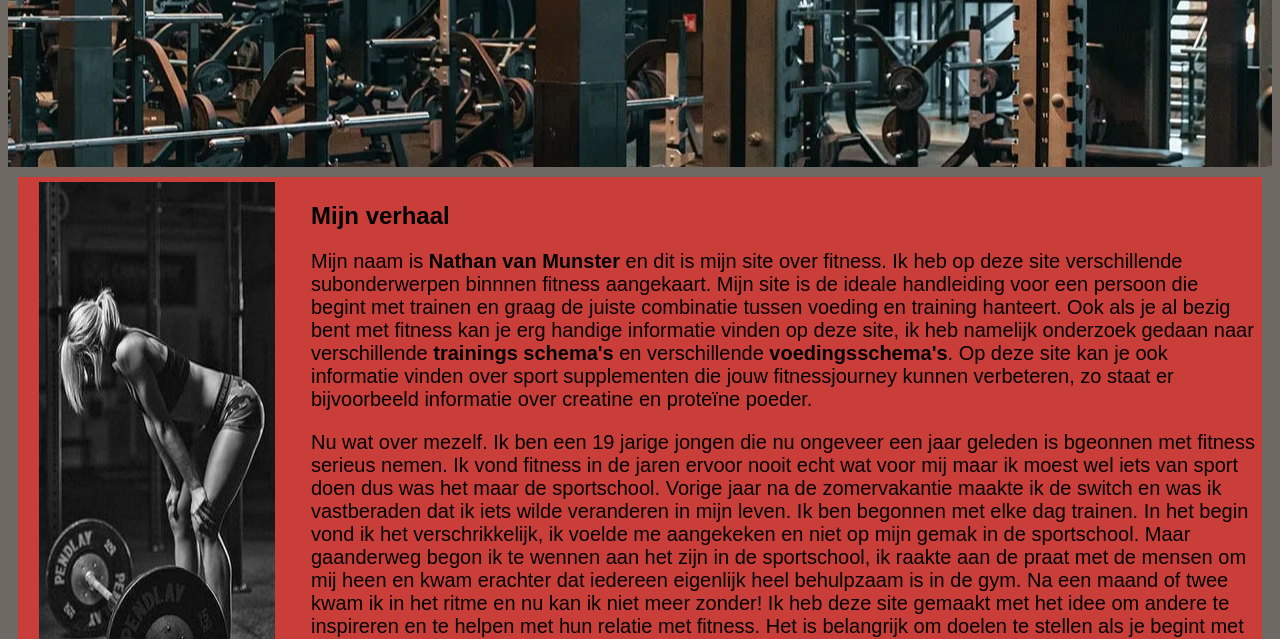
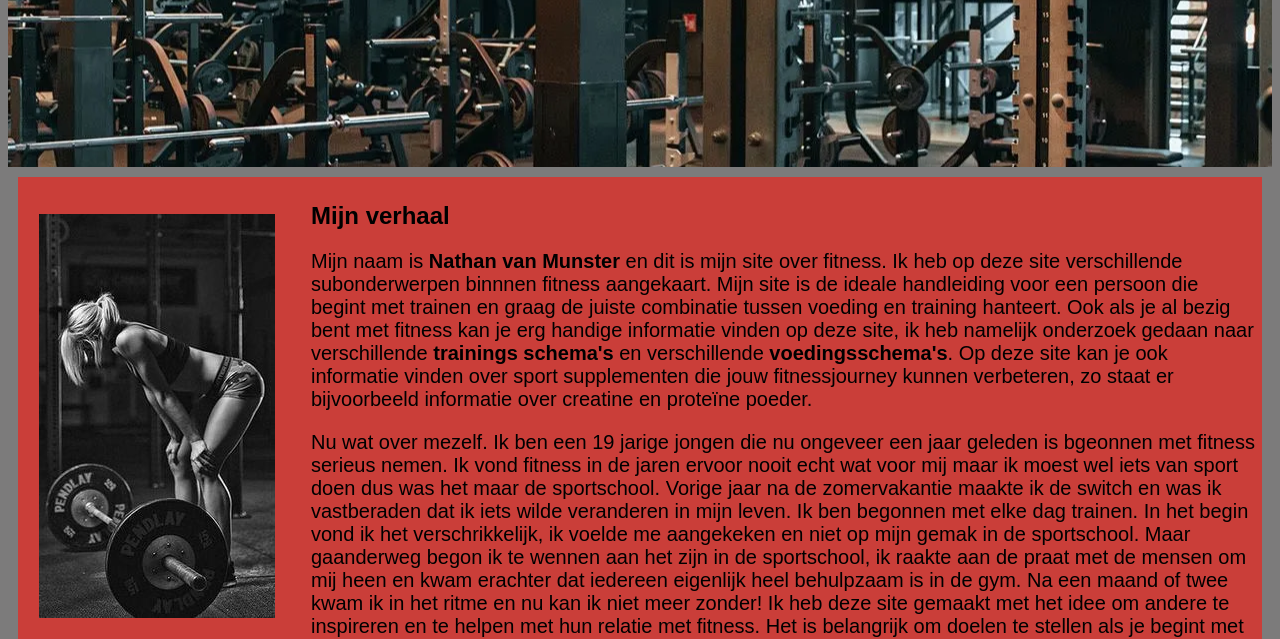
Before and after one commit to Nathan226-2/FitnessDoel, a plain HTML site: page index.html in a window 1280 px wide. Shown: the part 161-800 px from the top of the page. Drawn offline with Linux system fonts and the light colour scheme.

Commit message:
lekkerdrukken

```diff
--- a/index.html
+++ b/index.html
@@ -1,5 +1,5 @@
 <!DOCTYPE html>
-<html>
+<html lang="nl">
     <head>
 <title> Fitness</title>
 <link rel="stylesheet" href="styles/styles.css">
--- a/styles/styles.css
+++ b/styles/styles.css
@@ -60,7 +60,7 @@ nav ul li a:hover{
 }
 
 body{
-    background-color: rgb(110, 106, 99);
+    background-color: rgb(124, 123, 123);
 }
 
 p{
@@ -148,6 +148,11 @@ form button{
     margin: 10px;
 }
 
+.section1 img{
+    margin-top: 2em;
+    height: 80%;
+}
+
 .texth {
     margin-left:20px ;
 }
```
Also changed, not shown: bronnen.html (+1 -1 lines), fitnesseit.html (+1 -1 lines), fitnessschema.html (+1 -1 lines), supplementen.html (+1 -1 lines), voedingschema.html (+1 -1 lines).
